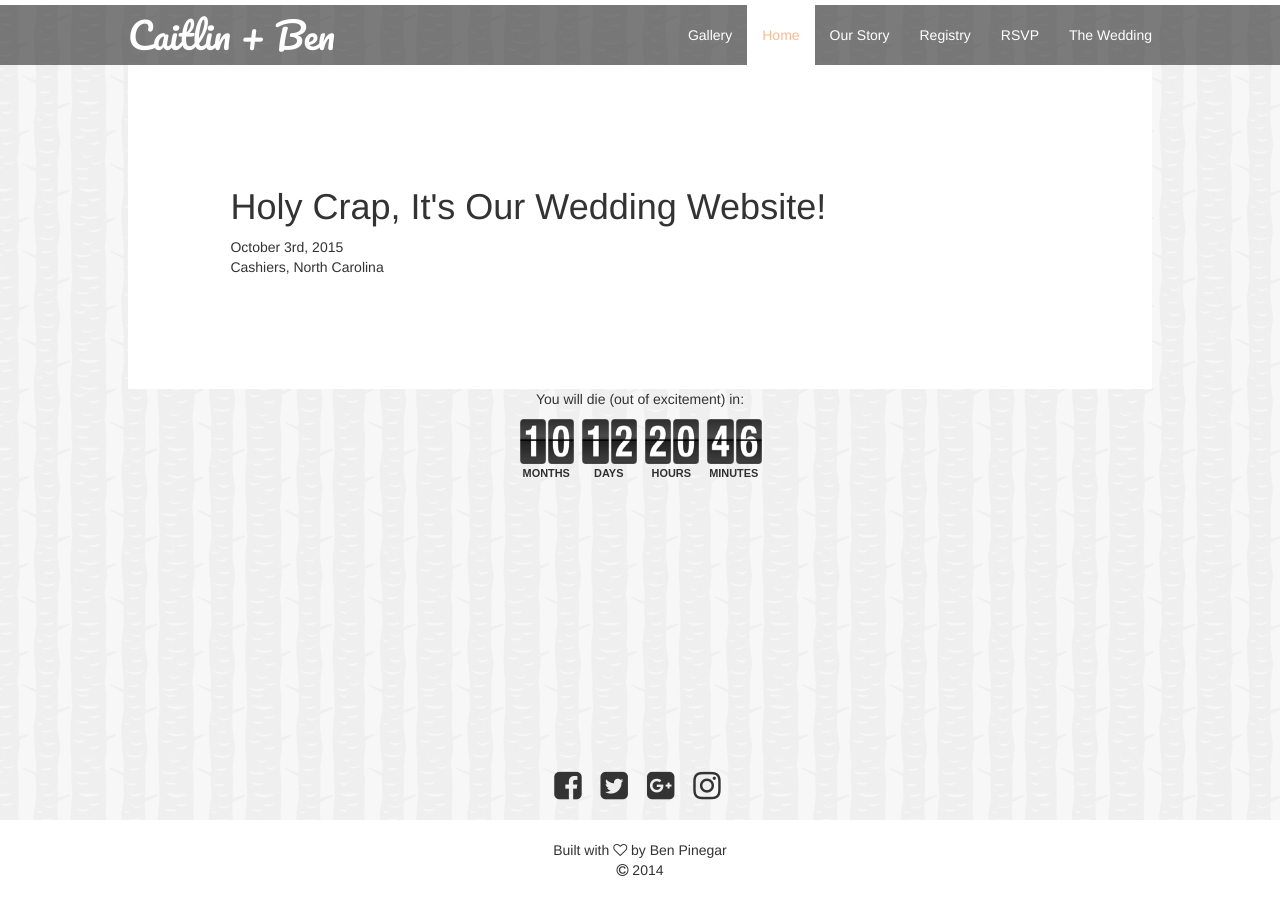
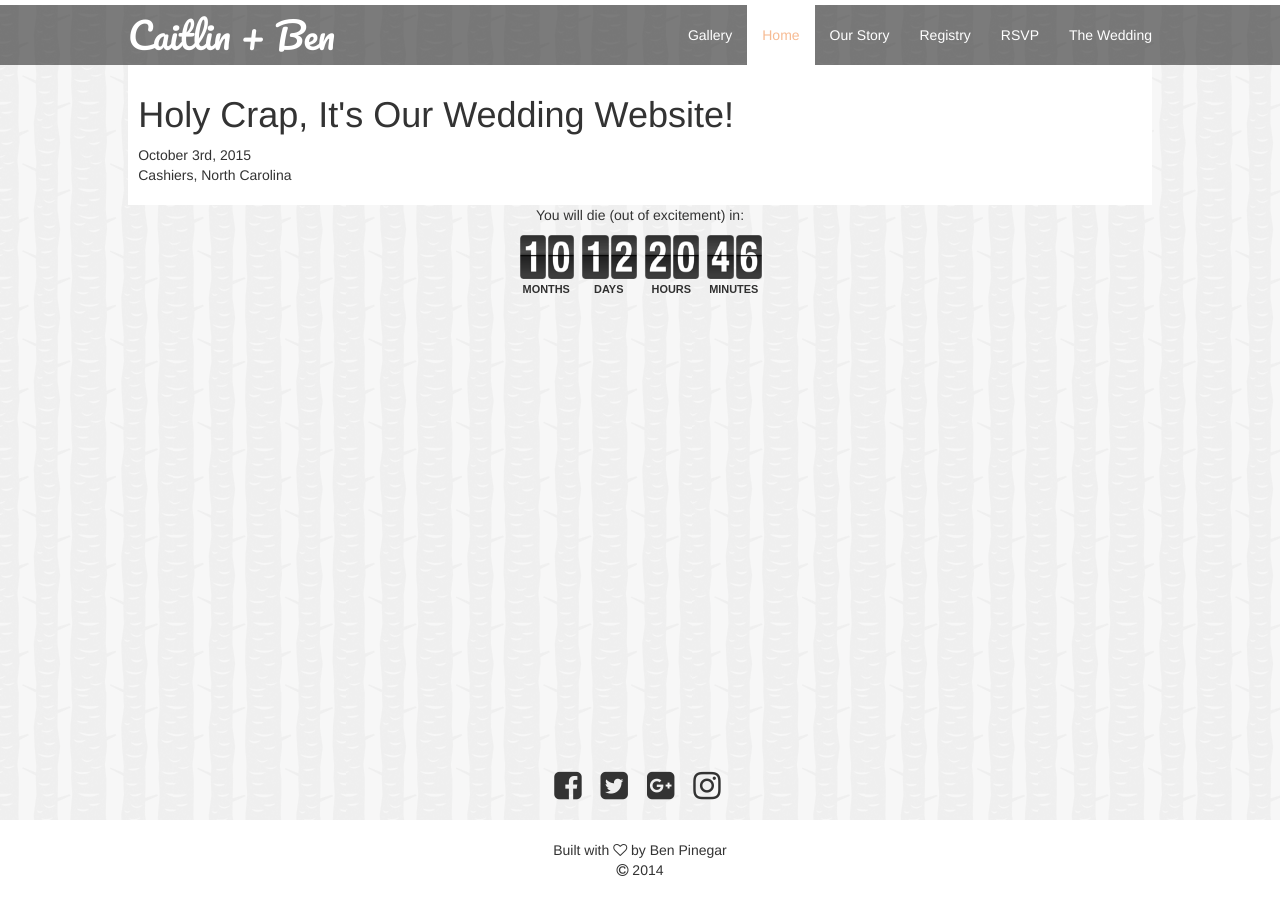
Before and after one commit to bpinegar/bpinegar.github.io, a Jekyll site: the page built from index.html, in a window 1280 px wide. Built offline with Jekyll 4.4.1, drawn with Linux system fonts in a browser that asks for light colours; nearby versions of some CDN libraries.

Commit message:
Update _custom.scss

```diff
--- a/_sass/_custom.scss
+++ b/_sass/_custom.scss
@@ -37,7 +37,7 @@ footer {
 }
 .body-content {
   background-color: #fff;
-  padding: 10%;
+  padding: 1%;
 }
 .navbar {
   border: none;
```
